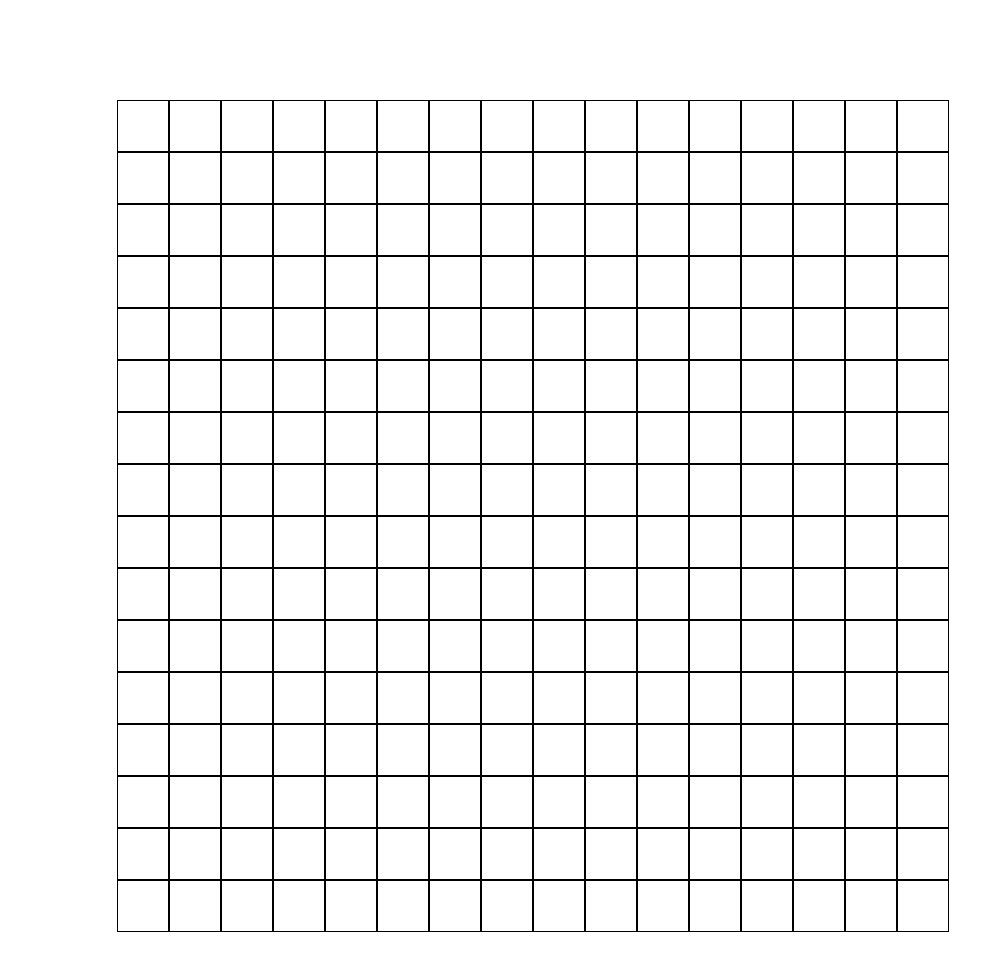
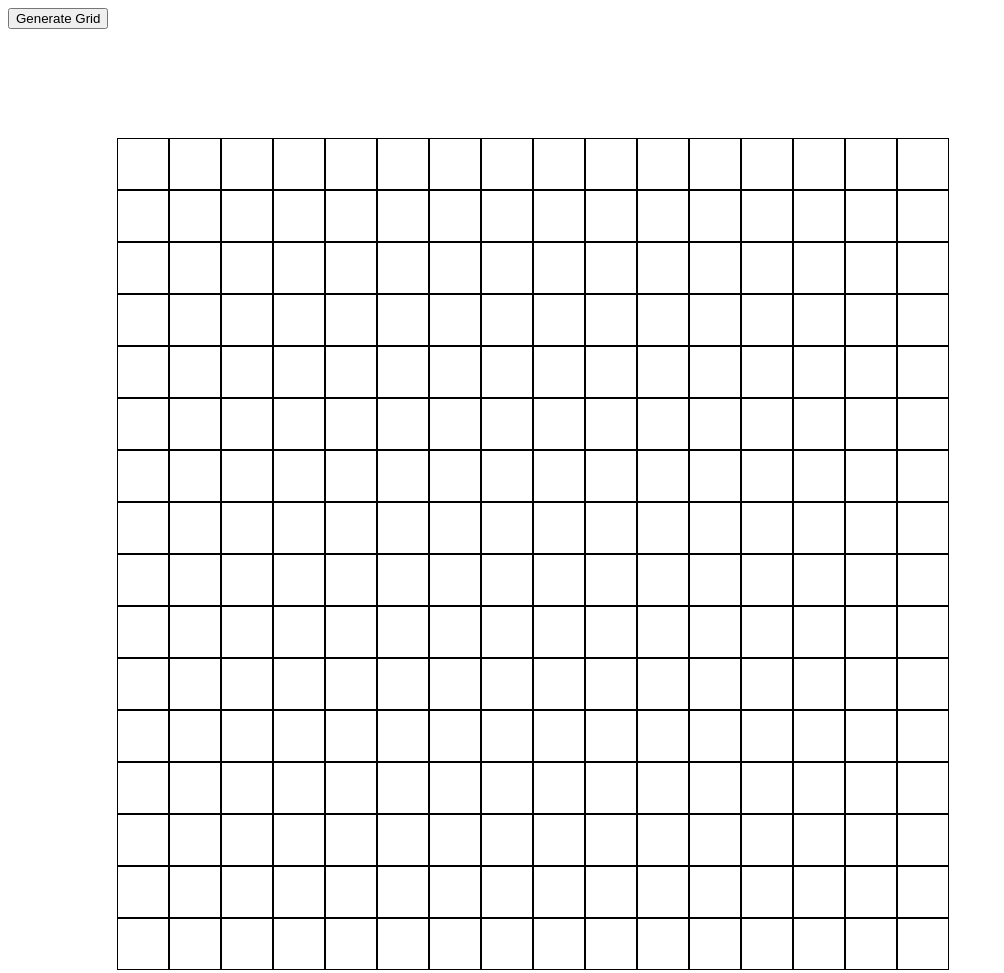
Before and after one commit to mcthexton/etch-a-sketch, a plain HTML site: page index.html in a window 1280 px wide. Shown: the whole page, without its empty margins (0-1004 px from the left). Drawn offline with Linux system fonts and the light colour scheme.

Commit message:
Revised createGrid function
createGrid was only working correctly with number 16
createGrid now generates an equal number of squares in the row and column

```diff
--- a/index.html
+++ b/index.html
@@ -7,6 +7,8 @@
     <link rel="stylesheet" href="styles.css">
 </head>
 <body>
+    <button id="gridBtn">Generate Grid</button>
+    <!-- <input id="gridBtn" type="button" value="Generate Grid" id="gridBtn"> -->
     <div id="grid-container"></div>
     <script src="script.js"></script>
 </body>
--- a/script.js
+++ b/script.js
@@ -1,16 +1,39 @@
 function createGrid(number) {
     const gridContainer = document.querySelector("#grid-container")
-    for (let i = 1; i <= number*number; i++) {
-        let div = document.createElement("div")
-        div.classList.add("square")
-        gridContainer.appendChild(div)
+    for (let i = 0; i < number; i++) {
+        let row = document.createElement("div")
+        row.classList.add("row")
+        gridContainer.appendChild(row)
+        for (let j = 1; j <= number; j++) {
+            let column = document.createElement("div")
+            column.classList.add("column")
+            row.appendChild(column)
+        }
 
         /* change div color once hovered over */
-        div.addEventListener("mouseover", (event) => {
+        row.addEventListener("mouseover", (event) => {
             event.target.style.backgroundColor = "black"
         })
-
     }
 }
 
 createGrid(16)
+
+function generateGrid(number) {
+    const gridBtn = document.getElementById("gridBtn")
+
+    /*popup for grid generate */
+    gridBtn.addEventListener("click", function () {
+    let userInput = prompt("Enter a number of squares per side (Max: 100)")
+    if (userInput > 100) {
+        alert("You can't go higher than 100")
+        return
+    }
+    })
+}
+
+generateGrid()
+
+/* started to work with generate grid button & realized I needed to perfect my create Grid. */
+
+/*container.replaceChildren() before the loop*/
--- a/styles.css
+++ b/styles.css
@@ -1,18 +1,22 @@
 #grid-container {
     display: flex;
-    flex-wrap: wrap;
+    /* flex-wrap: wrap; */
     align-items: center;
     justify-content: center;
     width: 850px;
-    margin: 100px
+    height: 850px;
+    padding: 100px;
 }
 
-.square {
+.row .column {
     height: 50px;
     width: 50px;
     border: 1px solid black;
+    flex: 1 1 auto;
 }
 
-/* .square:hover {
-    background-color: black;
-} */
+#gridBtn  {
+
+}
+
+/* added flex to .square */
```
